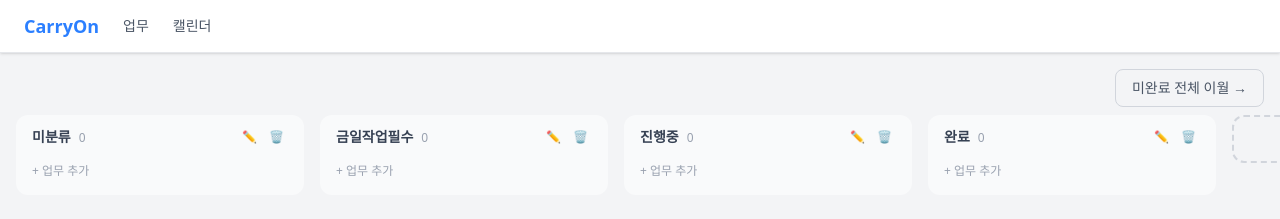
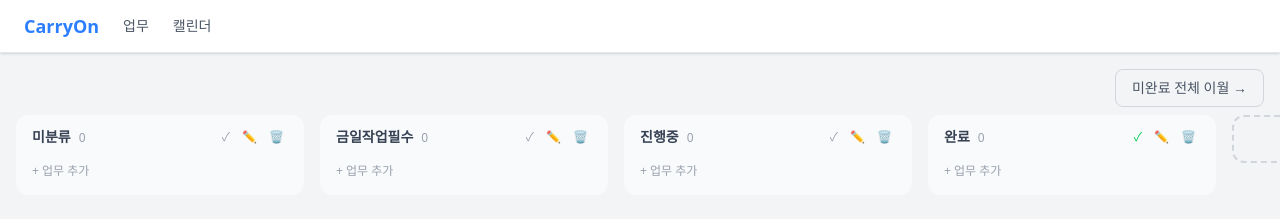
Before and after one commit to Jungea/CarryOn, a Next.js app: page / in a window 1280 px wide. Shown: the top 219 px of the page. Built offline with nearby package versions, Linux system fonts and the light colour scheme.

Commit message:
기능: 완료 컬럼 토글, 완료일 표시, 핫리로드 개선

```diff
--- a/next.config.ts
+++ b/next.config.ts
@@ -6,6 +6,7 @@ const nextConfig: NextConfig = {
     config.watchOptions = {
       poll: 1000,
       aggregateTimeout: 300,
+      ignored: ['**/node_modules/**', '**/.next/**', '**/data/**', '**/public/**'],
     }
     return config
   },
--- a/src/components/TaskBoard.tsx
+++ b/src/components/TaskBoard.tsx
@@ -91,6 +91,20 @@ export default function TaskBoard({ initialTasks, initialColumns }: TaskBoardPro
       isCompletedColumn: false,
     })
     setColumns((prev) => [...prev, newCol])
+  }
+
+  // 완료 컬럼 지정/해제 + 해당 컬럼 카드들 completedAt 일괄 갱신
+  async function handleToggleCompletedColumn(id: string, value: boolean) {
+    const updated = await store.updateColumn(id, { isCompletedColumn: value })
+    setColumns((prev) => prev.map((c) => (c.id === id ? updated : c)))
+
+    const colTasks = tasks.filter((t) => t.columnId === id)
+    if (colTasks.length === 0) return
+
+    const completedAt = value ? new Date().toISOString() : null
+    const patches = colTasks.map((t) => ({ id: t.id, completedAt }))
+    await store.batchUpdateTasks(patches)
+    setTasks((prev) => prev.map((t) => t.columnId === id ? { ...t, completedAt } : t))
   }
 
   // 컬럼 이름 변경
@@ -232,6 +246,7 @@ export default function TaskBoard({ initialTasks, initialColumns }: TaskBoardPro
                 onCarryOverTask={handleCarryOver}
                 onRenameColumn={handleRenameColumn}
                 onDeleteColumn={handleDeleteColumn}
+                onToggleCompleted={handleToggleCompletedColumn}
               />
             ))}
 
--- a/src/components/TaskCard.tsx
+++ b/src/components/TaskCard.tsx
@@ -45,7 +45,7 @@ export default function TaskCard({ task, onEdit, onCarryOver }: TaskCardProps) {
 
       <div className="mt-2 flex items-center justify-between">
         {task.completedAt ? (
-          <span className="text-xs text-green-500">
+          <span className="text-xs text-green-700/60">
             완료 {task.completedAt.slice(0, 10)}
           </span>
         ) : task.dueDate ? (
--- a/src/components/TaskColumn.tsx
+++ b/src/components/TaskColumn.tsx
@@ -17,6 +17,7 @@ interface TaskColumnProps {
   onCarryOverTask: (taskId: string) => void
   onRenameColumn: (id: string, name: string) => Promise<void>
   onDeleteColumn: (id: string) => Promise<void>
+  onToggleCompleted: (id: string, value: boolean) => Promise<void>
 }
 
 export default function TaskColumn({
@@ -28,6 +29,7 @@ export default function TaskColumn({
   onCarryOverTask,
   onRenameColumn,
   onDeleteColumn,
+  onToggleCompleted,
 }: TaskColumnProps) {
   const [editing, setEditing] = useState(false)
   const [nameInput, setNameInput] = useState(column.name)
@@ -101,6 +103,18 @@ export default function TaskColumn({
 
         <div className="flex items-center gap-1" onClick={(e) => e.stopPropagation()}>
           <button
+            onClick={() => {
+              const msg = column.isCompletedColumn
+                ? `"${column.name}" 완료 컬럼 지정을 해제할까요? 카드들의 완료일이 초기화됩니다.`
+                : `"${column.name}"을 완료 컬럼으로 지정할까요? 카드들의 완료일이 오늘로 설정됩니다.`
+              if (confirm(msg)) onToggleCompleted(column.id, !column.isCompletedColumn)
+            }}
+            className={`text-xs px-1 transition-colors ${column.isCompletedColumn ? 'text-green-500 hover:text-gray-400' : 'text-gray-400 hover:text-green-500'}`}
+            title={column.isCompletedColumn ? '완료 컬럼 해제' : '완료 컬럼으로 지정'}
+          >
+            ✓
+          </button>
+          <button
             onClick={() => { setEditing(true); setNameInput(column.name) }}
             className="text-gray-400 hover:text-gray-600 text-xs px-1"
             title="이름 변경"
```
